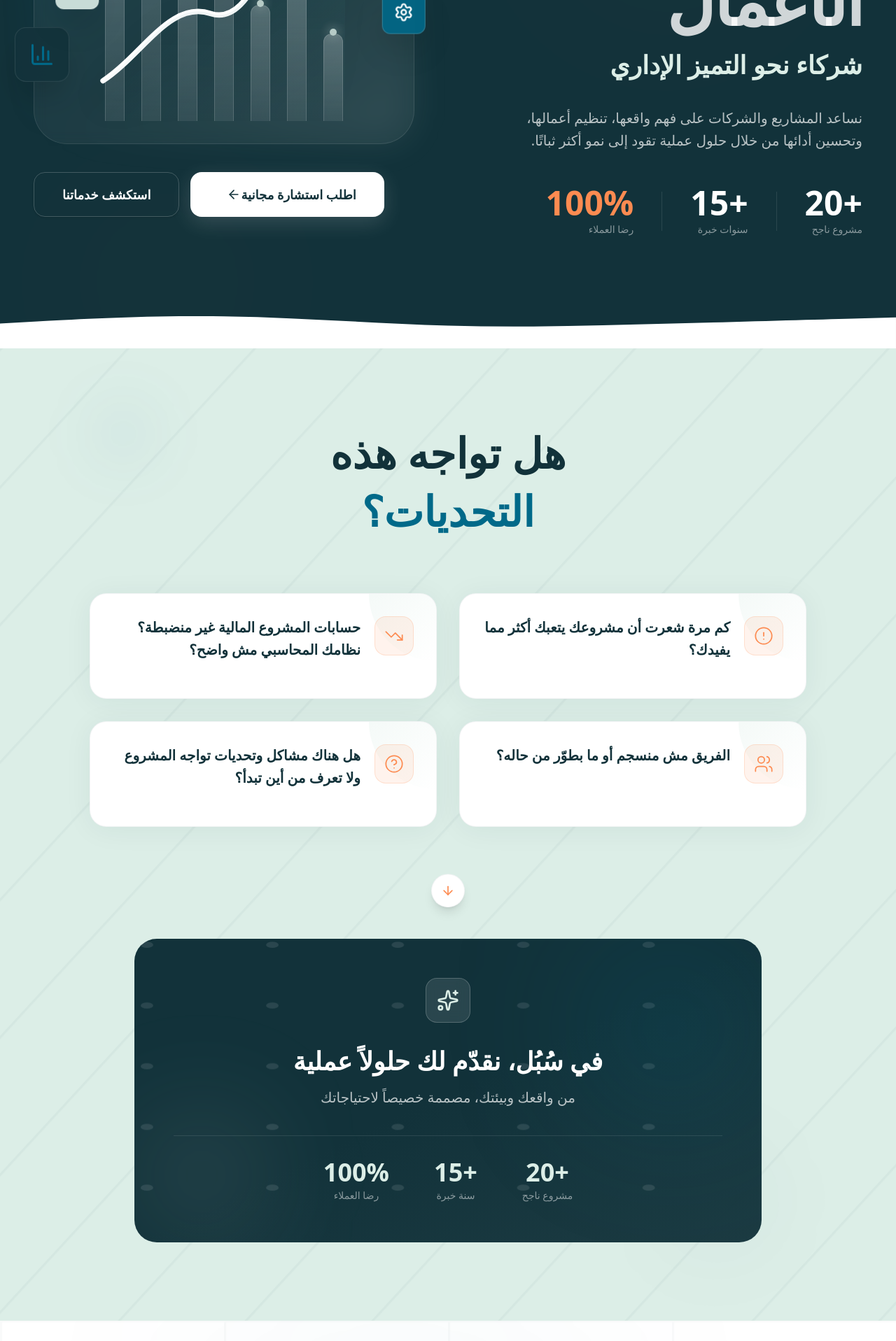
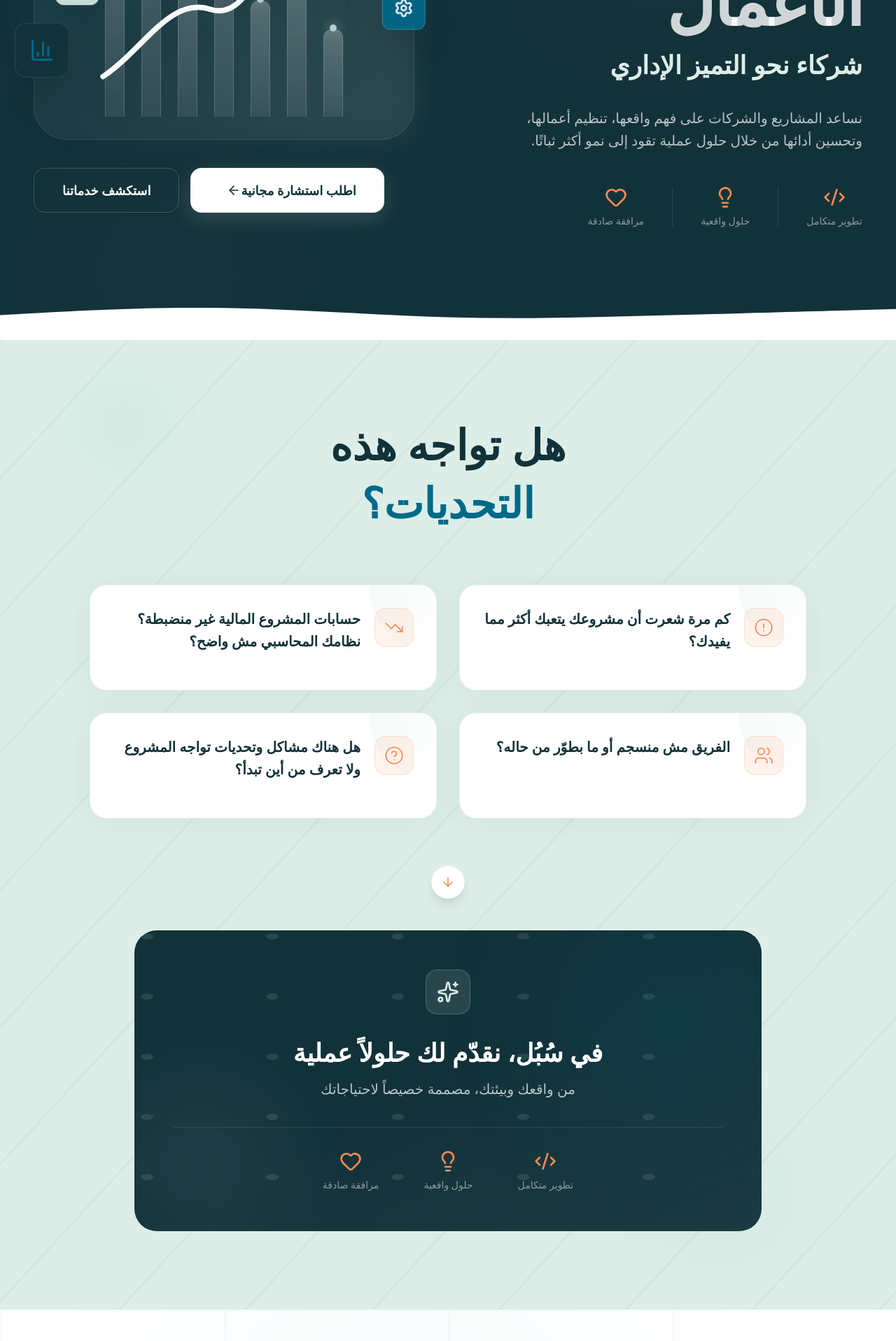
Before and after one commit to Abdelrahman-Abuhelal/Sobol-Website, a Next.js app: page / in a window 1280 px wide. Shown: the part 497-2414 px from the top of the page at 70% size. Built offline with nearby package versions, Linux system fonts and the light colour scheme.

Commit message:
refactor(hero): replace numeric stats with icons and updated labels

```diff
--- a/components/home/HeroSection.tsx
+++ b/components/home/HeroSection.tsx
@@ -3,7 +3,7 @@
 import Link from "next/link";
 import { Button } from "@/components/ui/button";
 import { motion } from "framer-motion";
-import { ArrowLeft, BarChart3, TrendingUp, Sparkles, Target, Settings } from "lucide-react";
+import { ArrowLeft, BarChart3, TrendingUp, Sparkles, Target, Settings, Code2, Lightbulb, Heart } from "lucide-react";
 
 export function HeroSection() {
     return (
@@ -77,19 +77,19 @@ export function HeroSection() {
                             transition={{ delay: 0.7, duration: 0.6 }}
                             className="flex items-center gap-10 pt-2"
                         >
-                            <div className="flex flex-col">
-                                <span className="text-4xl md:text-5xl font-black text-white">+20</span>
-                                <span className="text-sm text-white/50 font-medium mt-1">مشروع ناجح</span>
+                            <div className="flex flex-col items-center">
+                                <Code2 className="text-white w-8 h-8 mb-2" style={{ color: '#FD8B51' }} />
+                                <span className="text-sm text-white/50 font-medium">تطوير متكامل</span>
                             </div>
                             <div className="w-px h-14 bg-white/10"></div>
-                            <div className="flex flex-col">
-                                <span className="text-4xl md:text-5xl font-black text-white">+15</span>
-                                <span className="text-sm text-white/50 font-medium mt-1">سنوات خبرة</span>
+                            <div className="flex flex-col items-center">
+                                <Lightbulb className="text-white w-8 h-8 mb-2" style={{ color: '#FD8B51' }} />
+                                <span className="text-sm text-white/50 font-medium">حلول واقعية</span>
                             </div>
                             <div className="w-px h-14 bg-white/10 hidden sm:block"></div>
-                            <div className="flex-col hidden sm:flex">
-                                <span className="text-4xl md:text-5xl font-black" style={{ color: '#FD8B51' }}>100%</span>
-                                <span className="text-sm text-white/50 font-medium mt-1">رضا العملاء</span>
+                            <div className="flex-col items-center hidden sm:flex">
+                                <Heart className="text-white w-8 h-8 mb-2" style={{ color: '#FD8B51' }} />
+                                <span className="text-sm text-white/50 font-medium">مرافقة صادقة</span>
                             </div>
                         </motion.div>
                     </motion.div>
--- a/components/home/PainPoints.tsx
+++ b/components/home/PainPoints.tsx
@@ -1,7 +1,7 @@
 "use client";
 
 import { motion, Variants, Transition } from "framer-motion"; // Added Variants and Transition types
-import { AlertCircle, TrendingDown, Users, HelpCircle, ArrowDown, Sparkles, CheckCircle2 } from "lucide-react";
+import { AlertCircle, TrendingDown, Users, HelpCircle, ArrowDown, Sparkles, CheckCircle2, Code2, Lightbulb, Heart } from "lucide-react";
 
 const painPoints = [
     {
@@ -201,19 +201,19 @@ export function PainPoints() {
                                 من واقعك وبيئتك، مصممة خصيصاً لاحتياجاتك
                             </p>
 
-                            {/* Stats Row */}
+                            {/* Stats Row - with Icons */}
                             <div className="flex flex-wrap justify-center gap-8 md:gap-16 mt-10 pt-8 border-t border-white/10">
-                                <div className="text-center">
-                                    <span className="block text-3xl md:text-4xl font-black text-accent">+20</span>
-                                    <span className="text-sm text-white/50 font-medium">مشروع ناجح</span>
+                                <div className="text-center flex flex-col items-center">
+                                    <Code2 className="w-8 h-8 mb-2" style={{ color: '#FD8B51' }} />
+                                    <span className="text-sm text-white/50 font-medium">تطوير متكامل</span>
                                 </div>
-                                <div className="text-center">
-                                    <span className="block text-3xl md:text-4xl font-black text-accent">+15</span>
-                                    <span className="text-sm text-white/50 font-medium">سنة خبرة</span>
+                                <div className="text-center flex flex-col items-center">
+                                    <Lightbulb className="w-8 h-8 mb-2" style={{ color: '#FD8B51' }} />
+                                    <span className="text-sm text-white/50 font-medium">حلول واقعية</span>
                                 </div>
-                                <div className="text-center">
-                                    <span className="block text-3xl md:text-4xl font-black text-accent">100%</span>
-                                    <span className="text-sm text-white/50 font-medium">رضا العملاء</span>
+                                <div className="text-center flex flex-col items-center">
+                                    <Heart className="w-8 h-8 mb-2" style={{ color: '#FD8B51' }} />
+                                    <span className="text-sm text-white/50 font-medium">مرافقة صادقة</span>
                                 </div>
                             </div>
                         </div>
```
